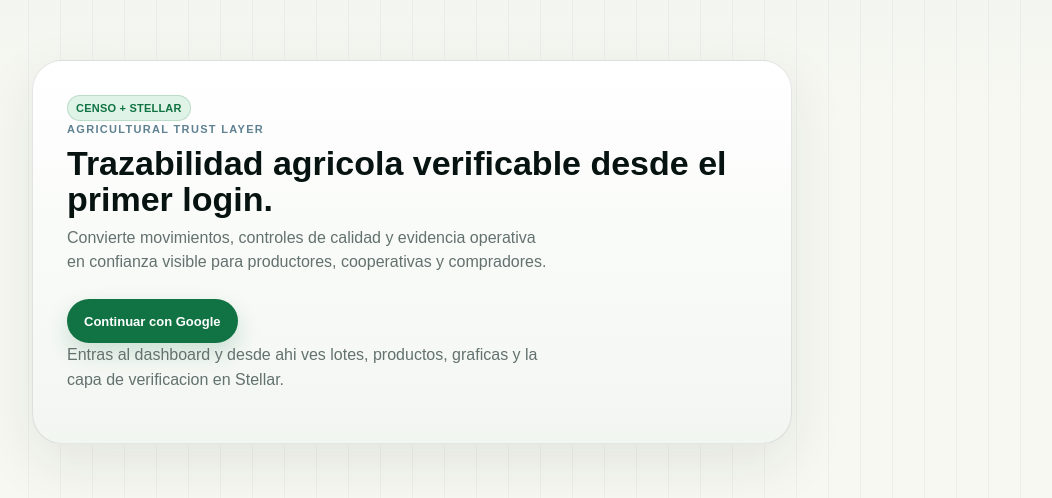
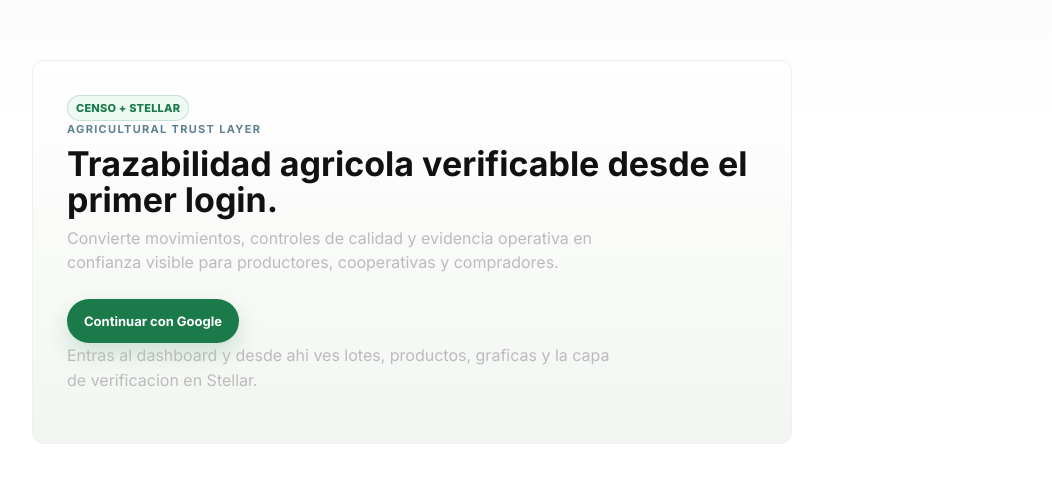
Before and after one commit to EstebanCanales/cenzo, a Next.js app in the folder apps/web/: page / in a window 1280 px wide. Shown: the part 148-646 px from the top of the page, without its empty margins (228-1280 px from the left). Built offline with nearby package versions, Linux system fonts and the light colour scheme; no server answers.

Commit message:
design: update CSS tokens to Sharp Light values

```diff
--- a/apps/web/app/styles/tokens.css
+++ b/apps/web/app/styles/tokens.css
@@ -1,29 +1,30 @@
 :root {
-  --font-sans: "Montserrat", sans-serif;
-  --bg: #f7f8f2;
-  --bg-grid: rgba(38, 59, 70, 0.045);
+  --font-sans: "Inter", sans-serif;
+  --font-mono: "IBM Plex Mono", monospace;
+  --bg: #ffffff;
+  --bg-grid: transparent;
   --surface: #ffffff;
-  --surface-soft: #f5f8f1;
-  --surface-lab: #edf5ee;
-  --text: #182524;
-  --text-strong: #071311;
-  --muted: #63716f;
-  --line: rgba(24, 37, 36, 0.11);
-  --line-strong: rgba(24, 37, 36, 0.2);
-  --green: #2c9a5f;
-  --green-strong: #117343;
-  --green-soft: #dff3e6;
+  --surface-soft: #fafafa;
+  --surface-lab: #f5f5f5;
+  --text: #111111;
+  --text-strong: #111111;
+  --muted: #bbbbbb;
+  --line: #f0f0f0;
+  --line-strong: #e5e5e5;
+  --green: #1a7a4a;
+  --green-strong: #1a7a4a;
+  --green-soft: #edfaf3;
   --amber: #c98b24;
-  --amber-soft: #fff0cf;
+  --amber-soft: #fef3c7;
   --steel: #5f8192;
-  --steel-soft: #e3eef2;
-  --graphite: #263238;
+  --steel-soft: #eff6ff;
+  --graphite: #0f2e1a;
   --danger: #b84a3f;
-  --radius: 18px;
-  --radius-card: 24px;
-  --radius-panel: 30px;
-  --radius-shell: 34px;
+  --radius: 8px;
+  --radius-card: 12px;
+  --radius-panel: 12px;
+  --radius-shell: 12px;
   --radius-pill: 999px;
-  --shadow: 0 20px 60px rgba(24, 37, 36, 0.09);
-  --shadow-soft: 0 10px 26px rgba(24, 37, 36, 0.055);
+  --shadow: none;
+  --shadow-soft: 0 2px 8px rgba(0, 0, 0, 0.04);
 }
```
